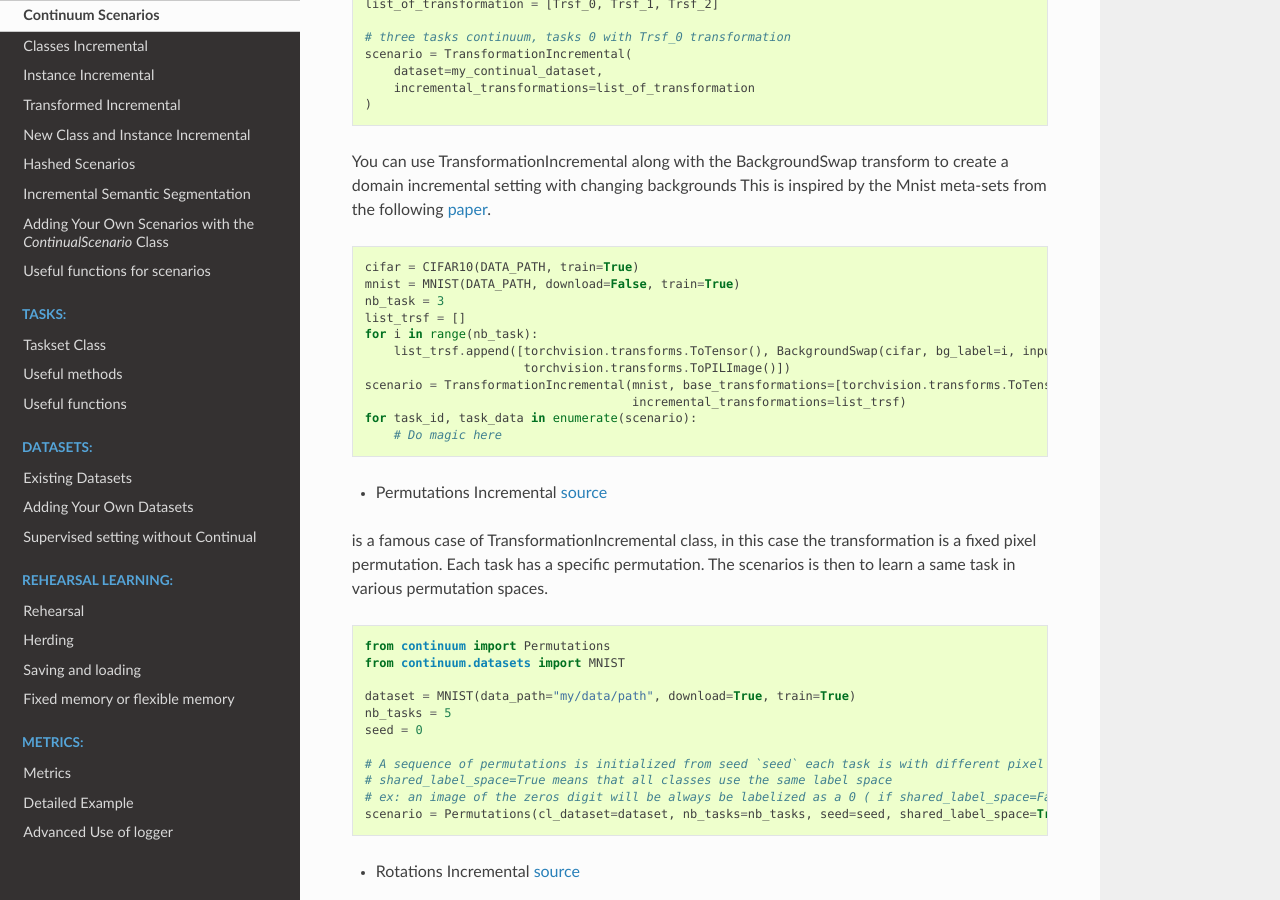
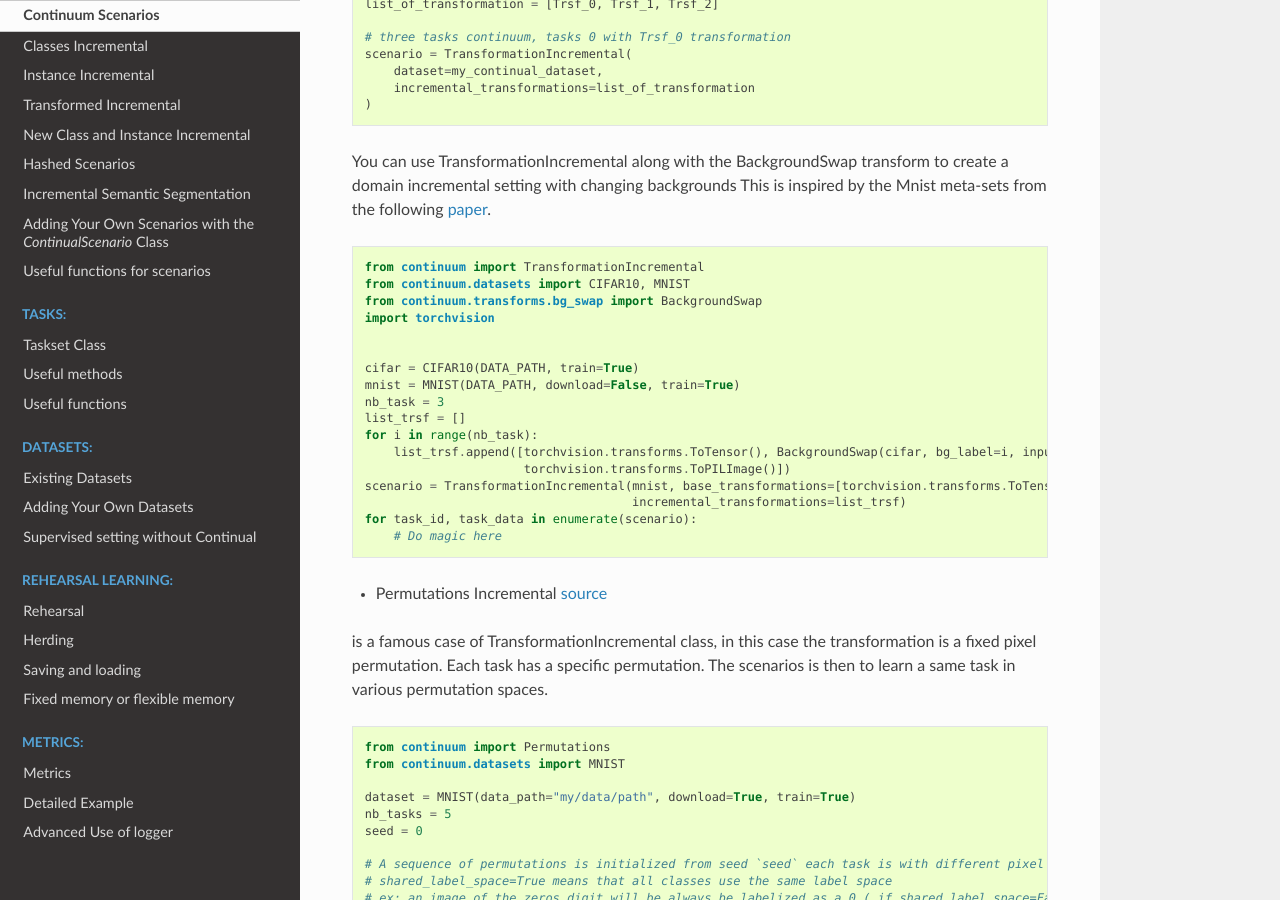
Before and after one commit to Continvvm/continuum, a Sphinx documentation site: the page built from docs/_tutorials/scenarios/scenarios.rst, in a window 1280 px wide and 900 px high, scrolled down 5173 px. Built offline with Sphinx 7.4.7 and the Read the Docs theme 2.0.0, drawn with Linux system fonts in a browser that asks for light colours.

Commit message:
Add imports to doc code

```diff
--- a/docs/_tutorials/scenarios/scenarios.rst
+++ b/docs/_tutorials/scenarios/scenarios.rst
@@ -289,6 +289,12 @@ This is inspired by the Mnist meta-sets from the following `paper <https://arxiv
 
 .. code-block:: python
 
+    from continuum import TransformationIncremental
+    from continuum.datasets import CIFAR10, MNIST
+    from continuum.transforms.bg_swap import BackgroundSwap
+    import torchvision
+
+
     cifar = CIFAR10(DATA_PATH, train=True)
     mnist = MNIST(DATA_PATH, download=False, train=True)
     nb_task = 3
```
